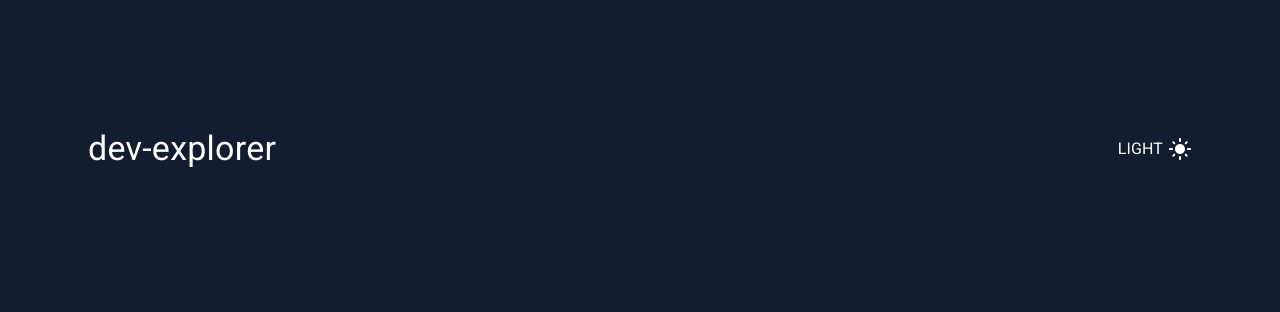
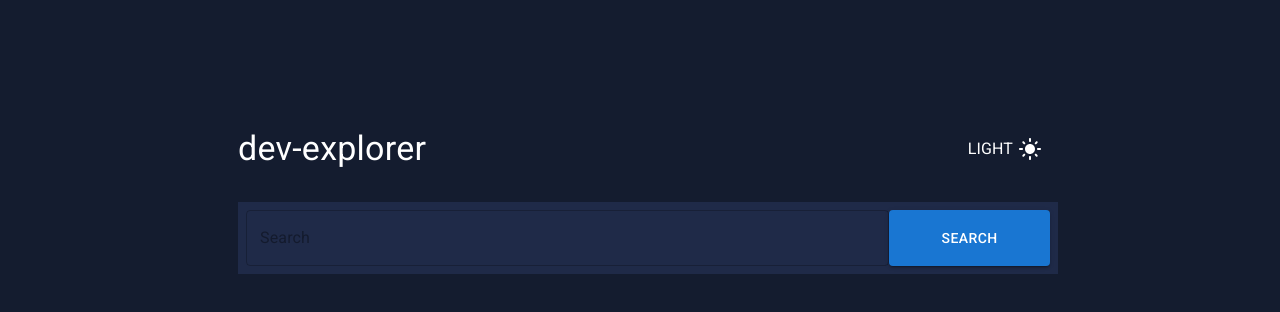
Before and after one commit to boakaidorborkamara/dev_explorer, a React (Create React App) app: page / in a window 1280 px wide. Shown: the top 312 px of the page. Built offline with nearby package versions, Linux system fonts and the light colour scheme; a web font is replaced by a local one.

Commit message:
Styled Search Bar component

```diff
--- a/src/App.js
+++ b/src/App.js
@@ -1,13 +1,13 @@
 import React from "react";
-import Box from "@mui/material/Box";
 import Container from "@mui/material/Container";
 import Header from "./component/header/header";
+import SearchArea from "./component/searchBar/SearchBar";
 
 function App() {
   return (
     <>
       <Container
-        // maxWidth="lg"
+        maxWidth="md"
         sx={{
           height: "100vh",
           display: "flex",
@@ -18,6 +18,7 @@ function App() {
       >
         <Container sx={{ height: "70vh" }}>
           <Header />
+          <SearchArea />
         </Container>
 
         {/* <Box sx={{ bgcolor: "#cfe8fc", height: "100vh" }} /> */}
--- a/src/component/searchBar/SearchBar.js
+++ b/src/component/searchBar/SearchBar.js
@@ -1,7 +1,31 @@
 import React from "react";
+import TextField from "@mui/material/TextField";
+import SearchIcon from "@mui/icons-material/Search";
+import Button from "@mui/material/Button";
+import Box from "@mui/material/Box";
 
-function SearchBar() {
-  return <></>;
+function SearchArea() {
+  return (
+    <Box
+      sx={{
+        color: "white",
+        bgcolor: "#1F2A48",
+        width: "100%",
+        padding: 1,
+        mt: 4,
+      }}
+    >
+      <TextField
+        sx={{ color: "white", width: "80%" }}
+        placeholder="Search"
+        startIcon={<SearchIcon />}
+      />
+
+      <Button variant="contained" item sx={{ width: "20%", py: 2 }}>
+        Search
+      </Button>
+    </Box>
+  );
 }
 
-export default SearchBar;
+export default SearchArea;
```
